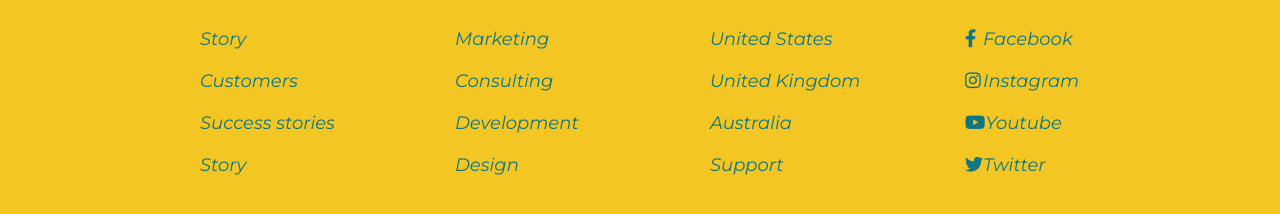
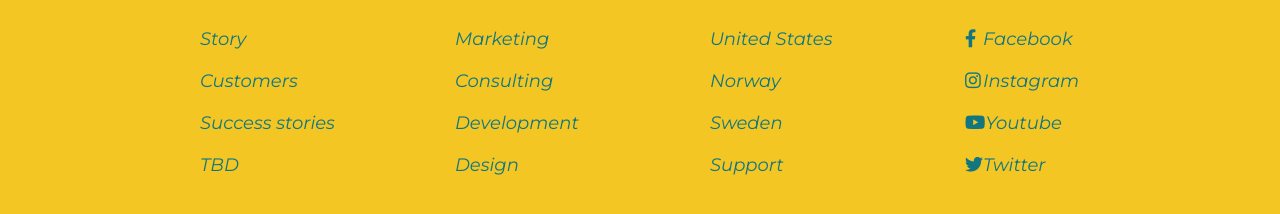
Before and after one commit to AndersKoo/learn, a React (Create React App) app: page / in a window 1280 px wide. Shown: the part 2157-2371 px from the top of the page. Built offline with nearby package versions, Linux system fonts and the light colour scheme; some icons are missing.

Commit message:
footer content changes

```diff
--- a/src/containers/Footer.js
+++ b/src/containers/Footer.js
@@ -12,7 +12,7 @@ export function FooterContainer() {
             <Footer.Link href="#">Story</Footer.Link>
             <Footer.Link href="#">Customers</Footer.Link>
             <Footer.Link href="#">Success stories</Footer.Link>
-            <Footer.Link href="#">Story</Footer.Link>
+            <Footer.Link href="#">TBD</Footer.Link>
           </Footer.Column>
           <Footer.Column>
             <Footer.Title>Services</Footer.Title>
@@ -24,8 +24,8 @@ export function FooterContainer() {
           <Footer.Column>
             <Footer.Title>Contact Us</Footer.Title>
             <Footer.Link href="#">United States</Footer.Link>
-            <Footer.Link href="#">United Kingdom</Footer.Link>
-            <Footer.Link href="#">Australia</Footer.Link>
+            <Footer.Link href="#">Norway</Footer.Link>
+            <Footer.Link href="#">Sweden</Footer.Link>
             <Footer.Link href="#">Support</Footer.Link>
           </Footer.Column>
           <Footer.Column>
```
Also changed, not shown: 1 other file (tests, documents, lock files or other folders).
